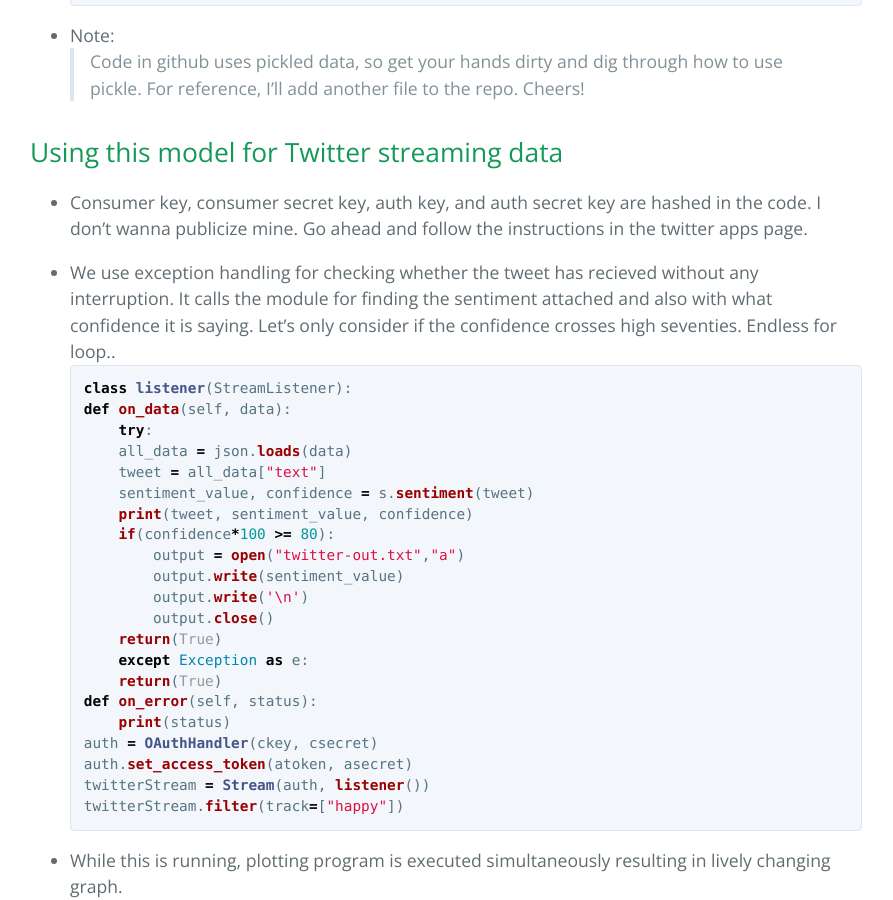
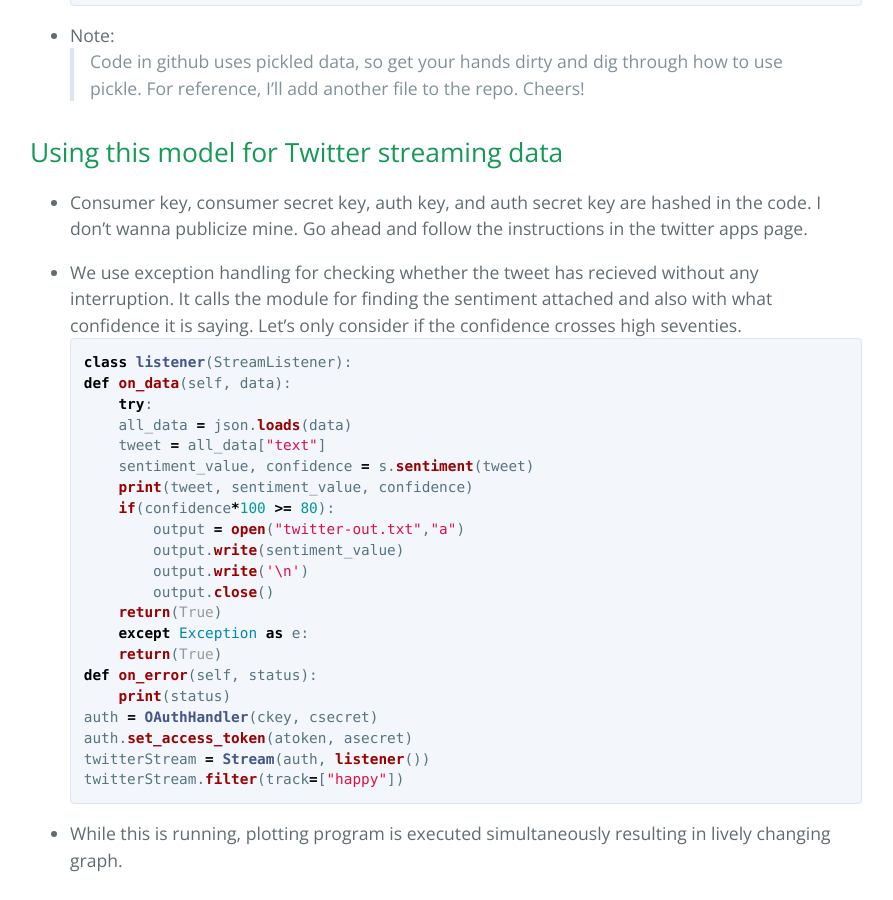
Before and after one commit to TejasReddy9/tsa_finalyr, a Jekyll site: the page built from docs/index.md, in a window 1280 px wide and 900 px high, scrolled down 3168 px. Shown: the whole window, without its empty margins (194-1087 px from the left). Built offline with Jekyll 4.4.1, drawn with Linux system fonts in a browser that asks for light colours; our own code applies the rules of GitHub Pages for plain Markdown files.

Commit message:
Update index.md

````diff
--- a/docs/index.md
+++ b/docs/index.md
@@ -114,7 +114,7 @@ def sentiment(text):
 ## Using this model for Twitter streaming data
 *   Consumer key, consumer secret key, auth key, and auth secret key are hashed in the code. I don't wanna publicize mine. Go ahead and follow the instructions in the twitter apps page.
 
-*   We use exception handling for checking whether the tweet has recieved without any interruption. It calls the module for finding the sentiment attached and also with what confidence it is saying. Let's only consider if the confidence crosses high seventies. Endless for loop..
+*   We use exception handling for checking whether the tweet has recieved without any interruption. It calls the module for finding the sentiment attached and also with what confidence it is saying. Let's only consider if the confidence crosses high seventies.
 ```python
 class listener(StreamListener):
 	def on_data(self, data):
````
